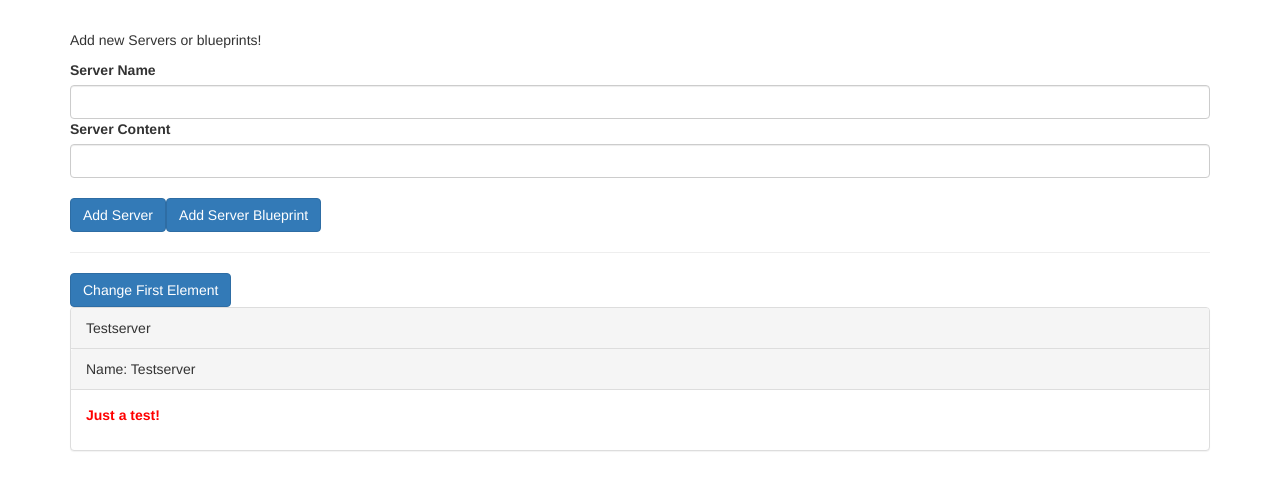
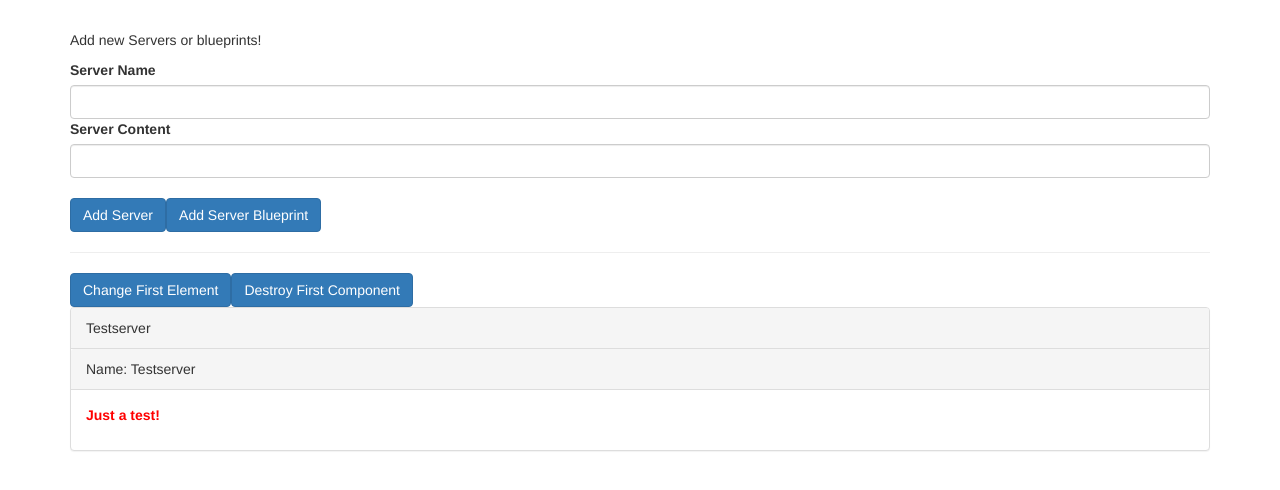
Before and after one commit to neulxy/DatabindingDeepDive, an Angular app: page / in a window 1280 px wide. Shown: the top 490 px of the page. Built offline with nearby package versions, Linux system fonts and the light colour scheme.

Commit message:
shows when onDestroyFirst is called

```diff
--- a/src/app/app.component.html
+++ b/src/app/app.component.html
@@ -8,6 +8,9 @@
     <div class="col-xs-12">
       <button class="btn btn-primary" (click)="onChangeFirst()">
         Change First Element
+      </button>
+      <button class="btn btn-primary" (click)="onDestroyFirst()">
+        Destroy First Component
       </button>
       <app-server-element
         *ngFor="let serverElement of serverElements"
--- a/src/app/app.component.ts
+++ b/src/app/app.component.ts
@@ -29,4 +29,8 @@ export class AppComponent {
   onChangeFirst() {
     this.serverElements[0].name = 'Changed';
   }
+
+  onDestroyFirst() {
+    this.serverElements.splice(0, 1);
+  }
 }
--- a/src/app/server-element/server-element.component.ts
+++ b/src/app/server-element/server-element.component.ts
@@ -10,6 +10,7 @@ import {
   AfterContentChecked,
   AfterViewInit,
   AfterViewChecked,
+  OnDestroy,
 } from '@angular/core';
 
 @Component({
@@ -26,7 +27,8 @@ export class ServerElementComponent
     AfterContentInit,
     AfterContentChecked,
     AfterViewInit,
-    AfterViewChecked
+    AfterViewChecked,
+    OnDestroy
 {
   @Input('srvElement') element: {
     type: string;
@@ -67,4 +69,8 @@ export class ServerElementComponent
   ngAfterViewChecked(): void {
     console.log('ngAfterViewChecked called');
   }
+
+  ngOnDestroy(): void {
+    console.log('ngOnDestroy called');
+  }
 }
```
